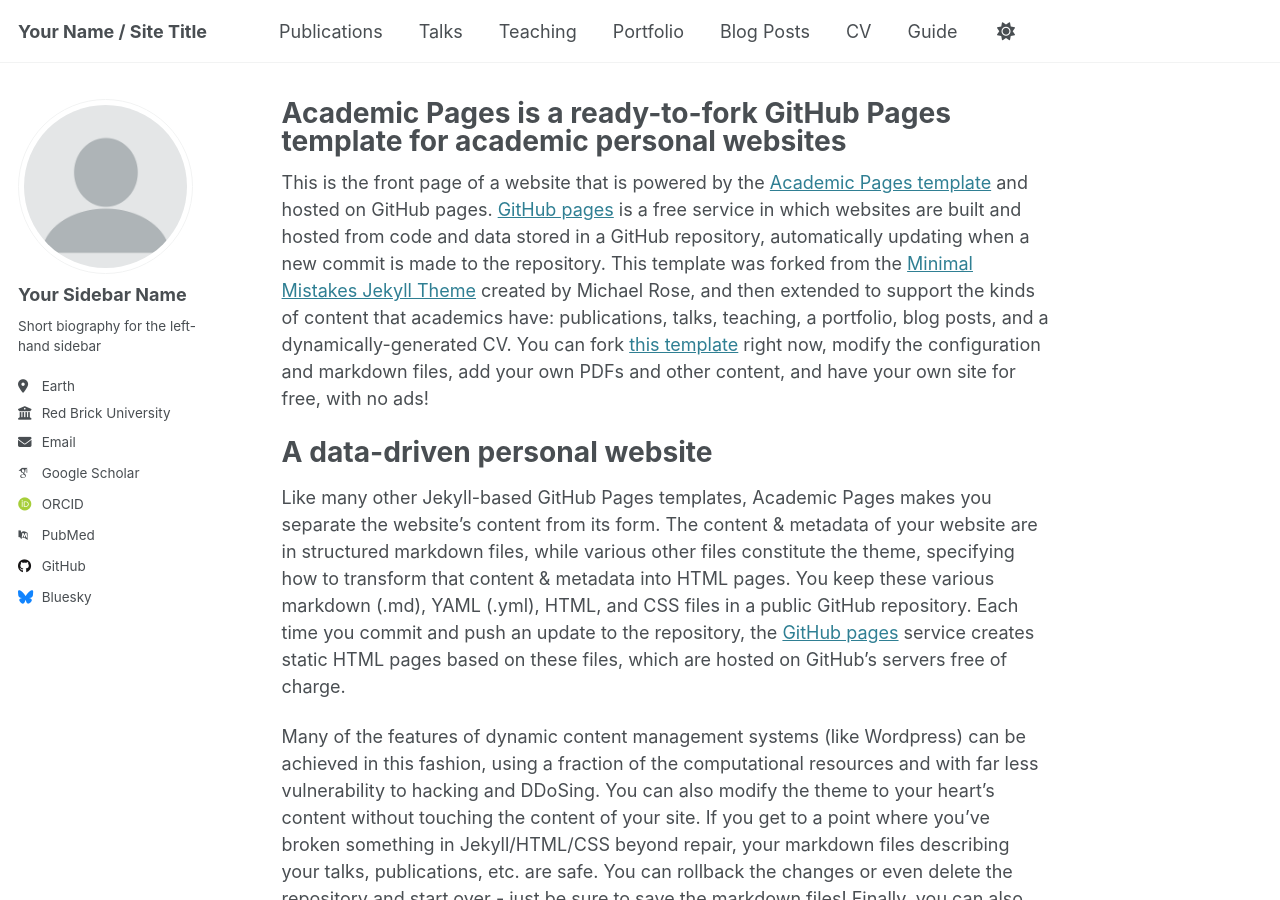
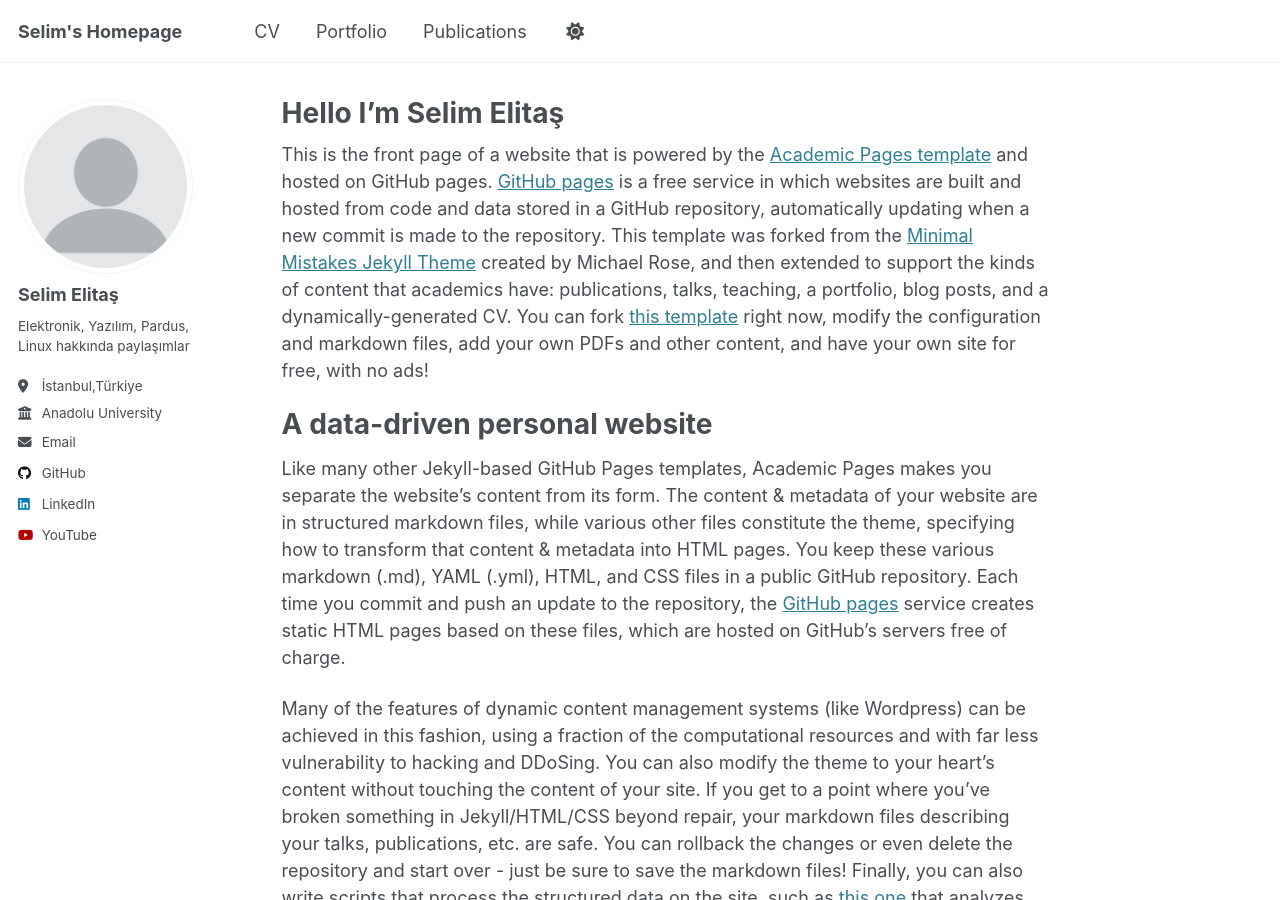
Before and after one commit to selimelitas/selimelitas.github.io, a Jekyll site: the page built from _pages/about.md, in a window 1280 px wide and 900 px high. Built offline with Jekyll 4.4.1, drawn with Linux system fonts in a browser that asks for light colours; some web fonts are replaced; some of the changed text lies outside the part shown.

```diff
--- a/_config.yml
+++ b/_config.yml
@@ -9,13 +9,13 @@
 # Basic Site Settings
 locale                   : "en-US"
 site_theme               : "default"
-title                    : "Your Name / Site Title"
+title                    : "Selim's Homepage"
 title_separator          : "-"
-name                     : &name "Your Name"
+name                     : &name "Selim Elitaş"
 description              : &description "personal description"
-url                      : https://academicpages.github.io # the base hostname & protocol for your site e.g. "https://[your GitHub username].github.io"
+url                      : https://selimelitas.github.io # the base hostname & protocol for your site e.g. "https://[your GitHub username].github.io"
 baseurl                  : "" # the subpath of your site, e.g. "/blog"
-repository               : "academicpages/academicpages.github.io"
+repository               : "selimelitas/selimelitas.github.io"
 
 # Site Author - The following control what appear as part of the author content on the side bar.
 #               If a field is blank the icon and link will not appear, otherwise it will be shown.
@@ -23,21 +23,21 @@ repository               : "academicpages/academicpages.github.io"
 author:
   # Biographic information
   avatar           : "profile.png"
-  name             : "Your Sidebar Name"
+  name             : "Selim Elitaş"
   pronouns         : # example: "she/her"
-  bio              : "Short biography for the left-hand sidebar"
-  location         : "Earth"
-  employer         : "Red Brick University"
+  bio              : "Elektronik, Yazılım, Pardus, Linux hakkında paylaşımlar"
+  location         : "İstanbul,Türkiye"
+  employer         : "Anadolu University"
   uri              : # URL
-  email            : "none@example.org"
+  email            : "selimelitas7@gmail.com"
 
   # Academic websites
   arxiv            : # URL - Update with the correct link to your profile
-  googlescholar    : "https://scholar.google.com/citations?user=PS_CX0AAAAAJ"
+  googlescholar    : # URL
   impactstory      : # URL
-  orcid            : "http://orcid.org/yourorcidurl"
+  orcid            : # URL
   semantic         : # URL
-  pubmed           : "https://www.ncbi.nlm.nih.gov/pubmed/?term=john+snow"
+  pubmed           : # URL
   researchgate     : # URL
   scopus           : # URL
 
@@ -45,12 +45,12 @@ author:
   bitbucket        : # Username - Update with your username on the site
   codepen          : # Username
   dribbble         : # Username
-  github           : "academicpages"
+  github           : "selimelitas"
   kaggle           : # Username
   stackoverflow    : # User number or user number and name (i.e., use "1" or "1/jeff-atwood")
 
   # Social media
-  bluesky          : "bsky.app" # Replace this with you Bluesky username
+  bluesky          : # Replace this with you Bluesky username
   facebook         : # Username
   flickr           : # Username
   foursquare       : # Username
@@ -59,7 +59,7 @@ author:
   keybase          : # Username
   instagram        : # Username
   lastfm           : # Username
-  linkedin         : # Username
+  linkedin         : "selim-elitaş-50765b277"
   mastodon         : # URL
   medium           : # URL
   pinterest        : # Username
@@ -72,7 +72,7 @@ author:
   weibo            : # Username
   wikipedia        : # Username
   xing             : # Username
-  youtube          : # Username
+  youtube          : "@selimelitas6959"
   zhihu            : # Username
 
 # Publication Category - The following the list of publication categories and their headings
--- a/_pages/about.md
+++ b/_pages/about.md
@@ -1,6 +1,6 @@
 ---
 permalink: /
-title: "Academic Pages is a ready-to-fork GitHub Pages template for academic personal websites"
+title: "Hello I'm Selim Elitaş "
 author_profile: true
 redirect_from:
   - /about/
```
Also changed, not shown: _data/navigation.yml (+16 -15 lines), images/13737_2.jpeg (added).
